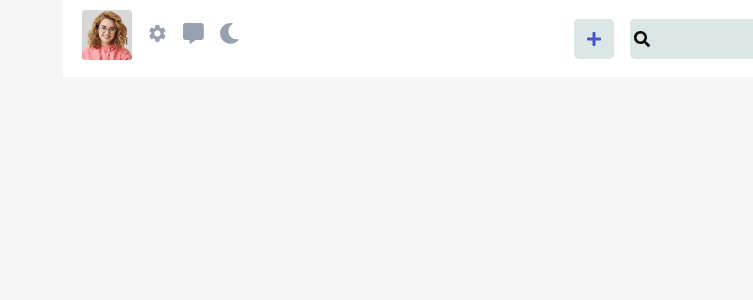
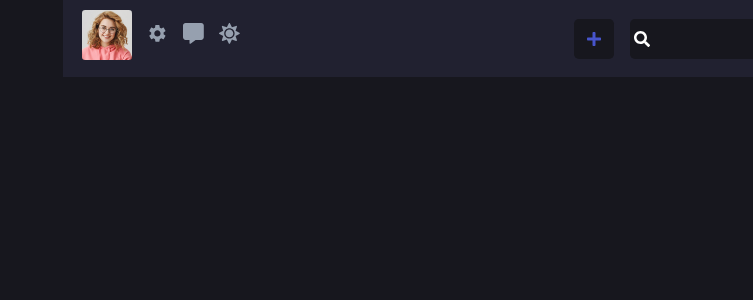
Before and after one commit to mohammadmehdidalvandii/jobick-cms, a React (Vite) app: page / in a window 1280 px wide. Both pictures are taken after a click on the element 166 px from the left and 38 px from the top of the page. Shown: the top 300 px of the page, without its empty margins (527-1280 px from the left). Built offline with nearby package versions, Linux system fonts and the light colour scheme.

Commit message:
create darkMode all web

```diff
--- a/src/components/module/Navbar/Navbar.css
+++ b/src/components/module/Navbar/Navbar.css
@@ -1,3 +1,4 @@
+
 .navbar{
     display: block;
     width: 100%;
--- a/src/components/module/Navbar/Navbar.jsx
+++ b/src/components/module/Navbar/Navbar.jsx
@@ -1,6 +1,6 @@
 import { useState } from 'react';
 import './Navbar.css';
-import { FaSearch , FaPlus , FaMoon  } from "react-icons/fa";
+import { FaSearch , FaPlus , FaMoon , FaSun } from "react-icons/fa";
 import { FaMessage } from "react-icons/fa6";
 import { MdSettings } from "react-icons/md";
 import AddJob from '../../template/navbar/AddJob/AddJob';
@@ -8,6 +8,7 @@ import AddJob from '../../template/navbar/AddJob/AddJob';
 
 function Navbar() {
     const [addJob , setAddJob] = useState(false);
+    const [isDarkMode , setIsDarkMode] = useState(false);
 
     const hanlderShowAddJob = ()=>{
         setAddJob(!addJob);
@@ -20,6 +21,11 @@ function Navbar() {
                 setAddJob(false);
             }
     })
+
+    const toggleDarkMode =()=>{
+        setIsDarkMode(!isDarkMode);
+        document.body.classList.toggle("dark_mode");
+    }
 
     return (
     <section className="navbar">
@@ -47,8 +53,12 @@ function Navbar() {
             <div className="navbar_item">
                 <div className="navbar_item_wrapper">
                 <div className="navbar_theme">
-                    <span className="navbar_theme_icon">
-                        <FaMoon/>
+                    <span className="navbar_theme_icon" onClick={toggleDarkMode}>
+                        {isDarkMode ? (
+                            <FaSun/>
+                        ):(
+                            <FaMoon/>
+                        )}
                     </span>
                 </div>
                 <div className="navbar_message">
--- a/src/style/Custom.css
+++ b/src/style/Custom.css
@@ -60,3 +60,21 @@ body{
     background-color: var(--whiteColor);
 }
 /* app style */
+
+
+
+/* all DarkMode style  */
+.dark_mode{
+    background-color: #17171E !important;
+    color: var(--whiteColor) !important;
+}
+
+.dark_mode .navbar {
+    background-color: #212130;
+}
+.dark_mode .navbar_searchBox{
+    background-color: #17171E;
+}
+.dark_mode .navbar_addJob_icon{
+    background-color: #17171E;
+}
```
